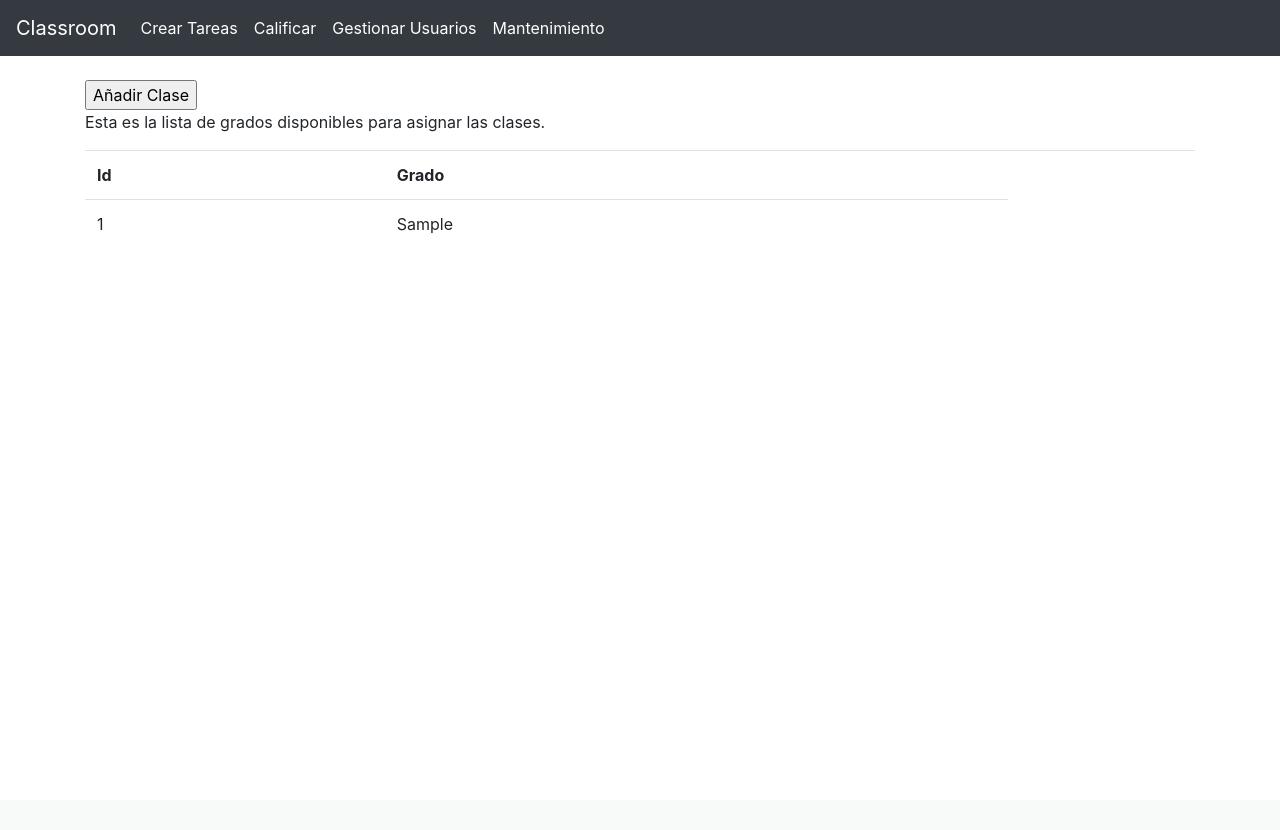
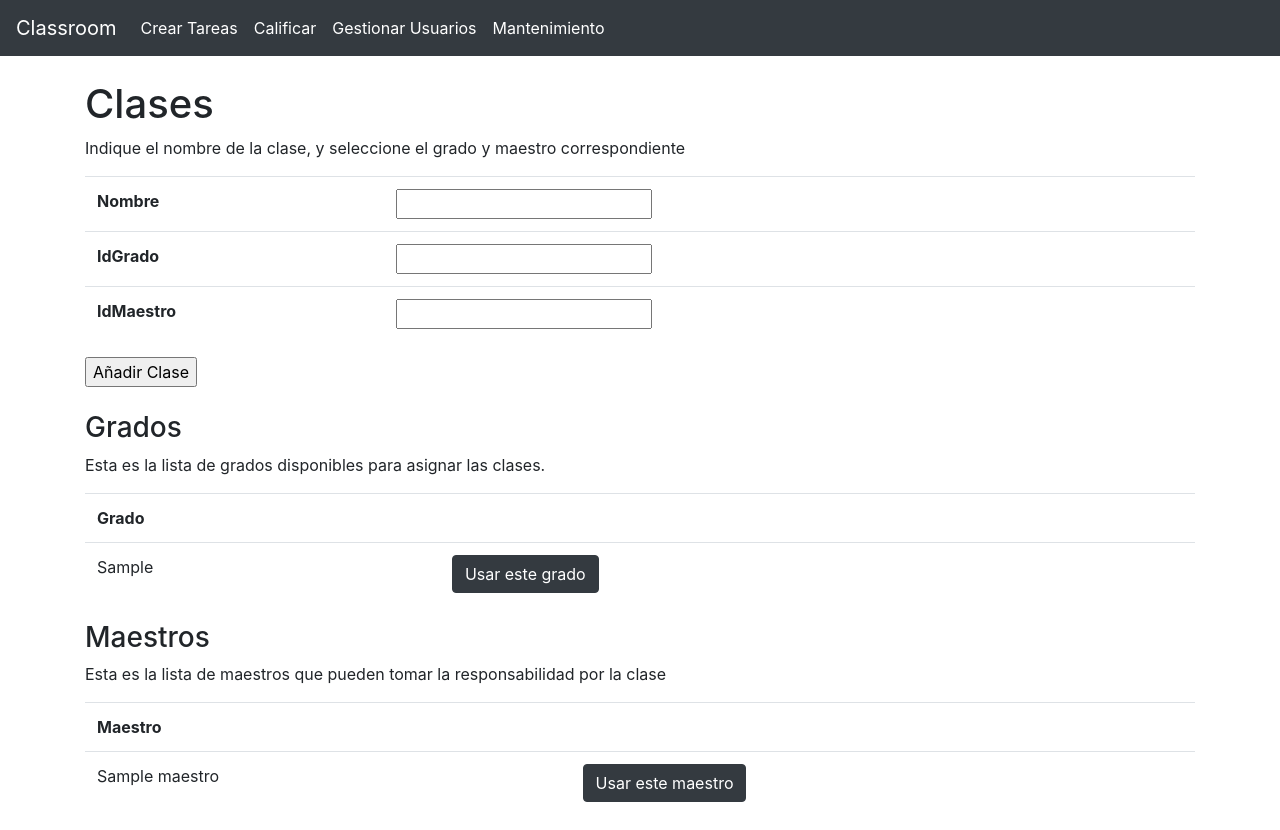
Before and after one commit to Polo123456789/PracticaSupervisada, a Flask app: page /gestionDeUsuarios/anadirC in a window 1280 px wide. Before the commit the page ends 233 px from the top, so only its background shows below. Run offline with Flask 2, Linux system fonts and the light colour scheme; the visitor is signed in with stand-in values (Sample User, id 1); tables that the repository leaves empty hold one stand-in row (values such as "Sample post"); lists and menus that the app fills with data are empty; some libraries are stand-ins or nearby versions.

Commit message:
Creacion de clases

```diff
--- a/App/app.py
+++ b/App/app.py
@@ -122,7 +122,7 @@ def tareas():
         if session["type"] == "Alumno":
             return "Ver mis tareas"
 
-    return redirect("/404")
+    return redirect("/")
 
 @app.route("/notas")
 def notas():
@@ -130,24 +130,26 @@ def notas():
         if session["type"] == "Alumno":
             return "Ver mis notas"
 
-    return redirect("/404")
+    return redirect("/")
 
 # Maestros
 @app.route("/crear_tareas", methods=["GET", "POST"])
 def crearTareas():
     if not "type" in session:
-        return redirect("/404")
+        return redirect("/")
     if session["type"] != "Admin" and session["type"] != "Profe":
-        return redirect("/404")
+        flash("Cuidado mano, que tengo tu ip")
+        return redirect("/")
 
     return "Crear tareas"
 
 @app.route("/calificar", methods=["GET", "POST"])
 def calificar():
     if not "type" in session:
-        return redirect("/404")
+        return redirect("/")
     if session["type"] != "Admin" and session["type"] != "Profe":
-        return redirect("/404")
+        flash("Cuidado mano, que tengo tu ip")
+        return redirect("/")
 
     return "Calificar"
 
@@ -155,20 +157,20 @@ def calificar():
 @app.route("/gestionDeUsuarios", methods=["GET", "POST"])
 def gestionUsuarios():
     if not "type" in session:
-        return redirect("/404")
+        return redirect("/")
     if session["type"] != "Admin":
         flash("Cuidado, que tengo tu IP")
-        return redirect("/404")
+        return redirect("/")
 
     return render_template("gestionU.html", type=session["type"])
 
 @app.route("/gestionDeUsuarios/actualizarA/<int:id>", methods=["GET", "POST"])
 def gestionUsuariosActualizarA(id):
     if not "type" in session:
-        return redirect("/404")
+        return redirect("/")
     if session["type"] != "Admin":
         flash("Cuidado, que tengo tu IP")
-        return redirect("/404")
+        return redirect("/")
 
     if request.method == "POST":
         if id != 0:
@@ -201,10 +203,10 @@ def gestionUsuariosActualizarA(id):
 @app.route("/gestionDeUsuarios/actualizarM/<int:id>", methods=["GET", "POST"])
 def gestionUsuariosActualizarM(id):
     if not "type" in session:
-        return redirect("/404")
+        return redirect("/")
     if session["type"] != "Admin":
         flash("Cuidado, que tengo tu IP")
-        return redirect("/404")
+        return redirect("/")
 
     if request.method == "POST":
         if id != 0:
@@ -231,10 +233,10 @@ def gestionUsuariosActualizarM(id):
 @app.route("/gestionDeUsuarios/actualizarG/<int:id>", methods=["GET", "POST"])
 def gestionUsuariosActualizarG(id):
     if not "type" in session:
-        return redirect("/404")
+        return redirect("/")
     if session["type"] != "Admin":
         flash("Cuidado, que tengo tu IP")
-        return redirect("/404")
+        return redirect("/")
     if request.method == "POST":
         if id != 0:
             nGrado = Grado.query.get(id)
@@ -252,10 +254,10 @@ def gestionUsuariosActualizarG(id):
 @app.route("/gestionDeUsuarios/anadirA", methods=["GET", "POST"])
 def gestionUsuariosAnadirA():
     if not "type" in session:
-        return redirect("/404")
+        return redirect("/")
     if session["type"] != "Admin":
         flash("Cuidado, que tengo tu IP")
-        return redirect("/404")
+        return redirect("/")
 
     if request.method == "POST":
         nombreUsuario = request.form.get("nombreUsuario")
@@ -286,10 +288,10 @@ def gestionUsuariosAnadirA():
 @app.route("/gestionDeUsuarios/anadirM", methods=["GET", "POST"])
 def gestionUsuariosAnadirM():
     if not "type" in session:
-        return redirect("/404")
+        return redirect("/")
     if session["type"] != "Admin":
         flash("Cuidado, que tengo tu IP")
-        return redirect("/404")
+        return redirect("/")
 
     if request.method == "POST":
         nombreUsuario = request.form.get("nombreUsuario")
@@ -316,10 +318,10 @@ def gestionUsuariosAnadirM():
 @app.route("/gestionDeUsuarios/anadirG", methods=["GET", "POST"])
 def gestionUsuariosAnadirG():
     if not "type" in session:
-        return redirect("/404")
+        return redirect("/")
     if session["type"] != "Admin":
         flash("Cuidado, que tengo tu IP")
-        return redirect("/404")
+        return redirect("/")
 
     if request.method == "POST":
         nombre = request.form.get('grado')
@@ -337,41 +339,52 @@ def gestionUsuariosAnadirG():
 @app.route("/gestionDeUsuarios/anadirC", methods=["GET", "POST"])
 def gestionUsuariosAnadirC():
     if not "type" in session:
-        return redirect("/404")
+        return redirect("/")
     if session["type"] != "Admin":
         flash("Cuidado, que tengo tu IP")
-        return redirect("/404")
+        return redirect("/")
 
     if request.method == "POST":
+        nombre = request.form.get("Nombre")
+        idGrado = request.form.get("IdGrado")
+        idMaestro = request.form.get("IdMaestro")
+        if Clases.query.filter_by(Nombre=nombre).first() == None:
+            clase = Clases()
+            clase.Nombre    = nombre
+            clase.IdGrado   = idGrado
+            clase.IdMaestro = idMaestro
+            app.logger.info(request.form.get("IdGrado"))
+            db.session.add(clase)
+            db.session.commit()
+
+        else:
+            flash(f"La clase con el nombre {nombre} ya existe")
         return redirect("/gestionDeUsuarios")
     else:
         grados = Grado.query.all()
-        return render_template("anadirC.html", type=session["type"], grados=grados)
+        maestros = Maestro.query.all()
+        return render_template("anadirC.html", type=session["type"], grados=grados, maestros=maestros)
 
 @app.route("/gestionDeUsuarios/Eliminar/<tipo>/<int:id>", methods=["GET", "POST"])
 def eliminar(tipo, id):
     if not "type" in session:
-        return redirect("/404")
+        return redirect("/")
     if session["type"] != "Admin":
         flash("Cuidado, que tengo tu IP")
-        return redirect("/404")
+        return redirect("/")
 
     return "Eliminar"
 
 @app.route("/mantenimiento", methods=["GET", "POST"])
 def mantenimiento():
     if not "type" in session:
-        return redirect("/404")
+        return redirect("/")
     if session["type"] != "Admin":
         flash("Cuidado, que tengo tu IP")
-        return redirect("/404")
+        return redirect("/")
 
     return "Mantenimiento"
 
 
-@app.route("/404")
-def noPage():
-    return "Que haces para llegar aca? Esta pagina no existe"
-
 if __name__ == "__main__":
     app.run()
--- a/App/templates/anadirA.html
+++ b/App/templates/anadirA.html
@@ -40,7 +40,6 @@
     <table class="table">
         {% for grado in grados %}
         <tr>
-            <td>{{ grado.Id }}</th>
             <td>{{ grado.Grado }}</th>
             <td><button type="button" class="btn btn-dark" onclick="setId({{ grado.Id }});">Usar este grado</button></th>
         </tr>
--- a/App/templates/anadirC.html
+++ b/App/templates/anadirC.html
@@ -2,21 +2,65 @@
 
 {% block contenido %}
     <br>
-    <form action="/gestionDeUsuarios/anadirC" method="post">
+    <h1>Clases</h1>
+    <p>Indique el nombre de la clase, y seleccione el grado y maestro correspondiente</p>
+    <form action="/gestionDeUsuarios/anadirC" method="post" class="form">
+        <table class="table">
+            <tr>
+                <th>Nombre</th>
+                <th><input id="Nombre" name="Nombre" type="text" required/></th>
+            </tr>
+            <tr>
+                <th>IdGrado</th>
+                <th><input id="IdGrado" name="IdGrado" type="numeric" required/></th>
+            </tr>
+            <tr>
+                <th>IdMaestro</th>
+                <th><input id="IdMaestro" name="IdMaestro" type="numeric" required/></th>
+            </tr>
+    </table>
+
         <input type="submit" value="Añadir Clase"/>
     </form>
+    <br>
+    <h3>Grados</h3>
     <p>Esta es la lista de grados disponibles para asignar las clases.</p>
     <table class="table">
         <tr>
-            <th>Id</th>
             <th>Grado</th>
             <th></th>
         </tr>
         {% for grado in grados %}
         <tr>
-            <td>{{ grado.Id }}</th>
-            <td>{{ grado.Grado }}</th>
+            <td>{{ grado.Grado }}</td>
+            <td><button type="button" class="btn btn-dark" onclick="setIdGrado({{ grado.Id }});">Usar este grado</button></td>
         </tr>
         {% endfor %}
     </table>
+    <h3>Maestros</h3>
+    <p>Esta es la lista de maestros que pueden tomar la responsabilidad por la clase</p>
+    <table class="table">
+        <tr>
+            <th>Maestro</th>
+            <th></th>
+        </tr>
+        {% for maestro in maestros %}
+        <tr>
+            <td>{{ maestro.Nombre }}</td>
+            <td><button type="button" class="btn btn-dark" onclick="setIdMaestro({{ maestro.Id }});">Usar este maestro</button></td>
+        </tr>
+        {% endfor %}
+        </table>
+
 {% endblock %}
+
+{% block script%}
+    <script>
+     function setIdGrado(id) {
+         document.getElementById("IdGrado").value = id
+     }
+     function setIdMaestro(id) {
+         document.getElementById("IdMaestro").value = id
+     }
+    </script>
+{% endblock %}
```
Also changed, not shown: 1 other file.
